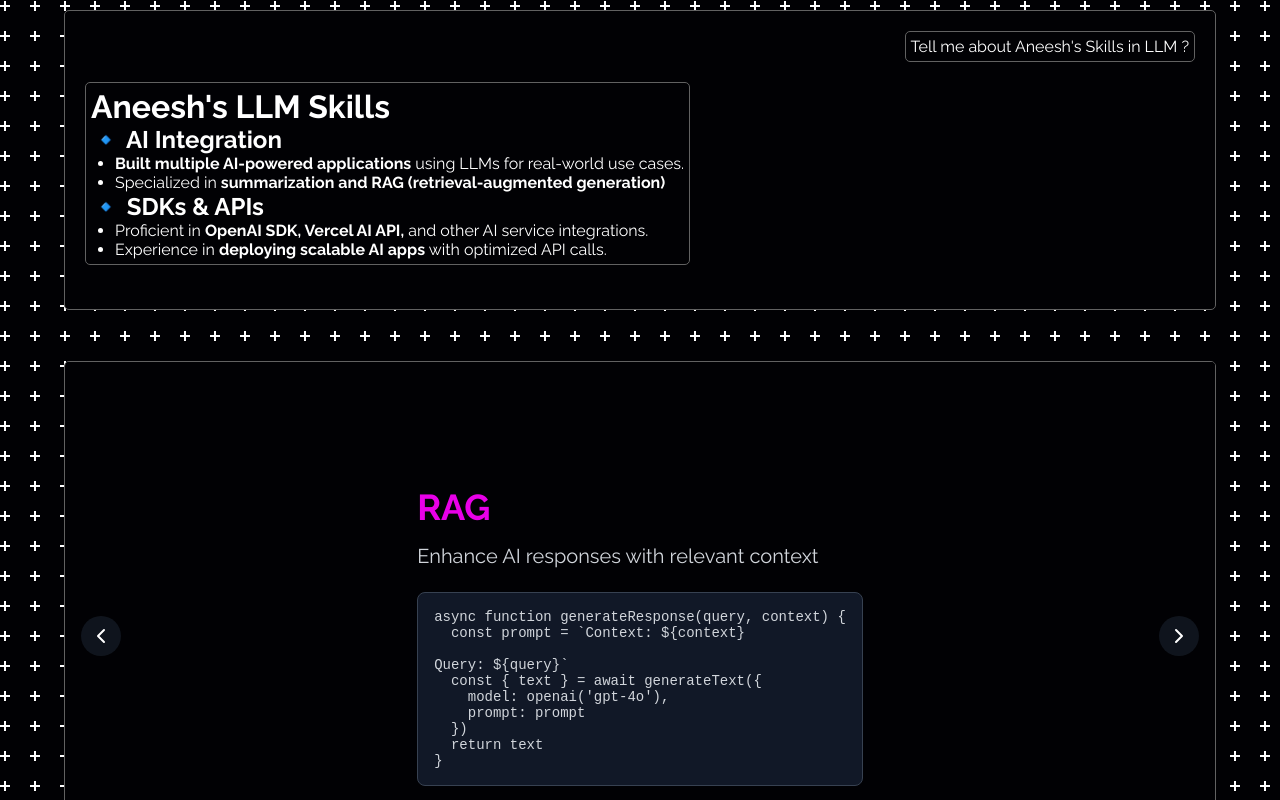
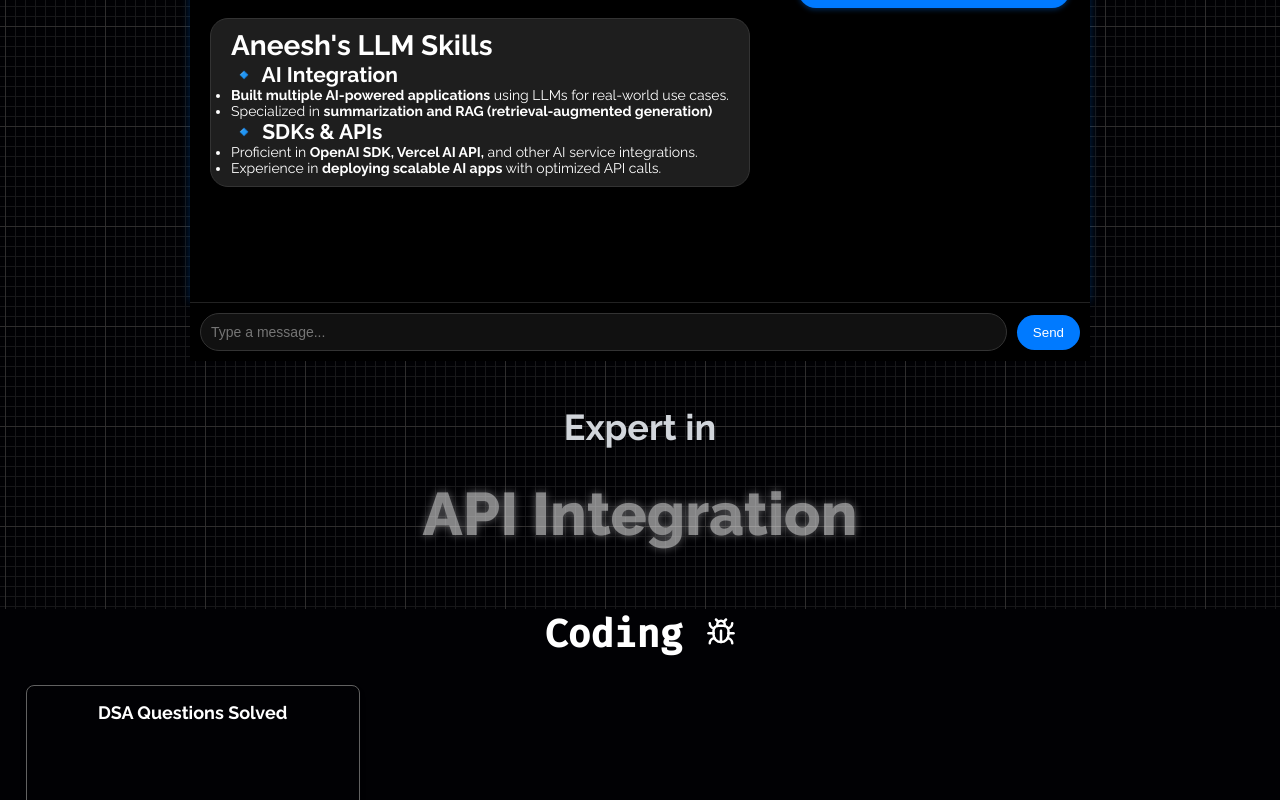
Before and after one commit to aneeshpatne/Personal-Portfolio, a Next.js app: page / in a window 1280 px wide. Shown: the part 2100-2900 px from the top of the page. Built offline with nearby package versions, Linux system fonts and the light colour scheme.

Commit message:
feat: refactor LLM component with chat input functionality and update background image

```diff
--- a/src/components/AI-carousel.jsx
+++ b/src/components/AI-carousel.jsx
@@ -1,146 +1,45 @@
 "use client";
 
-import { useState, useEffect, useCallback } from "react";
+import { useState, useEffect } from "react";
 import { motion, AnimatePresence } from "framer-motion";
-import { ChevronLeft, ChevronRight } from "lucide-react";
 import styles from "./style/AICarousel.module.css";
 
-const slides = [
-  {
-    title: "API Integration",
-    content: "Seamlessly connecting app with AI services",
-    code: `import { openai } from '@ai-sdk/openai'
+const words = ["API Integration", "RAG", "Prompt Engineering"];
 
-const response = await openai.chat.completions.create({
-  model: "gpt-4o",
-  messages: [{ role: "user", content: "Hello, AI!" }]
-})`,
-    color: "#00ffff",
-  },
-  {
-    title: "RAG",
-    content: "Enhance AI responses with relevant context",
-    code: `async function generateResponse(query, context) {
-  const prompt = \`Context: \${context}\n\nQuery: \${query}\`
-  const { text } = await generateText({
-    model: openai('gpt-4o'),
-    prompt: prompt
-  })
-  return text
-}`,
-    color: "#ff00ff",
-  },
-  {
-    title: "Prompt Engineering",
-    content: "Craft effective prompts for optimal AI output",
-    code: `const engineeredPrompt =
-\`You are an helpful resume based asistant.\nTask: Basesd on the context provided answer the question.\nContext: [RELEVANT_INFORMATION]\nOutput format: [DESIRED_FORMAT]\n\nUser query: [USER_INPUT]\n\``,
-    color: "#ffff00",
-  },
-];
-
-export default function AICarousel() {
-  const [currentIndex, setCurrentIndex] = useState(0);
-  const [isPaused, setIsPaused] = useState(false);
-
-  const nextSlide = useCallback(() => {
-    setCurrentIndex((prevIndex) => (prevIndex + 1) % slides.length);
-  }, []);
-
-  const prevSlide = useCallback(() => {
-    setCurrentIndex(
-      (prevIndex) => (prevIndex - 1 + slides.length) % slides.length
-    );
-  }, []);
+const useWordCycle = (words, interval) => {
+  const [index, setIndex] = useState(0);
 
   useEffect(() => {
-    const intervalId = setInterval(() => {
-      if (!isPaused) {
-        nextSlide();
-      }
-    }, 5000);
+    const timer = setInterval(() => {
+      setIndex((current) => (current + 1) % words.length);
+    }, interval);
+    return () => clearInterval(timer);
+  }, [words, interval]);
 
-    return () => clearInterval(intervalId);
-  }, [isPaused, nextSlide]);
+  return words[index];
+};
+
+export default function TextCarousel() {
+  const word = useWordCycle(words, 2000); // Change word every 2 seconds
 
   return (
-    <div
-      className={styles.carouselContainer}
-      onMouseEnter={() => setIsPaused(true)}
-      onMouseLeave={() => setIsPaused(false)}
-    >
-      <AnimatePresence initial={false} custom={currentIndex}>
-        <motion.div
-          key={currentIndex}
-          custom={currentIndex}
-          variants={{
-            enter: (direction) => ({
-              x: direction > 0 ? 1000 : -1000,
-              opacity: 0,
-            }),
-            center: {
-              zIndex: 1,
-              x: 0,
-              opacity: 1,
-            },
-            exit: (direction) => ({
-              zIndex: 0,
-              x: direction < 0 ? 1000 : -1000,
-              opacity: 0,
-            }),
-          }}
-          initial="enter"
-          animate="center"
-          exit="exit"
-          transition={{
-            x: { type: "spring", stiffness: 300, damping: 30 },
-            opacity: { duration: 0.2 },
-          }}
-          className={styles.slide}
-        >
-          <div className={styles.slideContent}>
-            <h2
-              className={styles.slideTitle}
-              style={{ color: slides[currentIndex].color }}
+    <div className={styles.container}>
+      <div className={styles.content}>
+        <h1 className={styles.title}>Expert in</h1>
+        <div className={styles.wordContainer}>
+          <AnimatePresence mode="wait">
+            <motion.span
+              key={word}
+              initial={{ y: 20, opacity: 0 }}
+              animate={{ y: 0, opacity: 1 }}
+              exit={{ y: -20, opacity: 0 }}
+              transition={{ duration: 0.3 }}
+              className={styles.word}
             >
-              {slides[currentIndex].title}
-            </h2>
-            <p className={styles.slideDescription}>
-              {slides[currentIndex].content}
-            </p>
-            <pre className={styles.codeBlock}>
-              <code className={styles.codeText}>
-                {slides[currentIndex].code}
-              </code>
-            </pre>
-          </div>
-        </motion.div>
-      </AnimatePresence>
-
-      <button
-        className={`${styles.navButton} ${styles.prevButton}`}
-        onClick={prevSlide}
-        aria-label="Previous slide"
-      >
-        <ChevronLeft />
-      </button>
-      <button
-        className={`${styles.navButton} ${styles.nextButton}`}
-        onClick={nextSlide}
-        aria-label="Next slide"
-      >
-        <ChevronRight />
-      </button>
-
-      <div className={styles.indicators}>
-        {slides.map((_, index) => (
-          <div
-            key={index}
-            className={`${styles.indicator} ${
-              index === currentIndex ? styles.indicatorActive : ""
-            }`}
-          />
-        ))}
+              {word}
+            </motion.span>
+          </AnimatePresence>
+        </div>
       </div>
     </div>
   );
--- a/src/components/LLM.jsx
+++ b/src/components/LLM.jsx
@@ -71,20 +71,47 @@ const data = [
   "\n\n",
 ];
 
-const MatrixLLM = () => {
+function MatrixLLM() {
+  const [input, setInput] = useState("");
+  const chatEndRef = useRef(null);
+
+  useEffect(() => {
+    chatEndRef.current?.scrollIntoView({ behavior: "smooth" });
+  }, []);
+
+  const sendMessage = () => {
+    if (input.trim() === "") return;
+    setInput("");
+  };
+
   return (
     <div className={styles.Container}>
       <div className={styles.Content}>
-        <div className={styles.contentHeader}>LLM</div>
+        <div className={styles.contentHeader}>Artificial Intelligence</div>
         <div className={styles.contentBody}>
           <SentMessage />
           <ReceiveMessage />
+          <div ref={chatEndRef} />
+        </div>
+        <div className={styles.chatInputContainer}>
+          <div className={styles.chatInput}>
+            <input
+              type="text"
+              value={input}
+              onChange={(e) => setInput(e.target.value)}
+              placeholder="Type a message..."
+              className={styles.chatInputField}
+            />
+            <button onClick={sendMessage} className={styles.chatSendButton}>
+              Send
+            </button>
+          </div>
         </div>
         <AICarousel />
       </div>
     </div>
   );
-};
+}
 
 const SentMessage = function () {
   return (
--- a/src/components/style/AICarousel.module.css
+++ b/src/components/style/AICarousel.module.css
@@ -1,130 +1,31 @@
-.carouselContainer {
-  position: relative;
-  width: 90%;
-  height: 550px;
-  overflow: hidden;
-  border-radius: 5px;
-  border: 1px solid var(--dark-bg-accent);
-  margin: 2%;
-}
-
-.slide {
-  position: absolute;
-  width: 100%;
-  height: 100%;
+.container {
   display: flex;
   align-items: center;
   justify-content: center;
-  background-color: var(--dark-bg);
+  padding: 5%;
 }
 
-.slideContent {
-  color: white;
-  padding: 2rem;
-  max-width: 48rem;
-  z-index: 1;
+.content {
+  text-align: center;
 }
 
-.slideTitle {
+.title {
+  margin-bottom: 1rem;
   font-size: 2.25rem;
   font-weight: bold;
-  margin-bottom: 1rem;
-  animation: pulse 2s infinite;
-}
-
-@keyframes pulse {
-  0%,
-  100% {
-    opacity: 1;
-  }
-  50% {
-    opacity: 0.5;
-  }
-}
-
-.slideDescription {
-  font-size: 1.25rem;
-  margin-bottom: 1.5rem;
   color: #d1d5db;
 }
 
-.codeBlock {
-  background-color: #111827;
-  padding: 1rem;
-  border-radius: 0.5rem;
-  border: 1px solid #374151;
-}
-
-.codeText {
-  font-size: 0.875rem;
-  color: #d1d5db;
-}
-
-.navButton {
-  position: absolute;
-  top: 50%;
-  transform: translateY(-50%);
-  background-color: rgba(31, 41, 55, 0.5);
-  color: white;
-  border: none;
-  width: 2.5rem;
-  height: 2.5rem;
-  border-radius: 50%;
+.wordContainer {
+  height: 5rem;
   display: flex;
   align-items: center;
   justify-content: center;
-  cursor: pointer;
-  transition: background-color 0.3s;
-  z-index: 10;
 }
 
-.navButton:hover {
-  background-color: rgba(31, 41, 55, 0.75);
+.word {
+  font-size: 3.75rem;
+  font-weight: 800;
+  color: white;
+  text-shadow: 0 0 10px rgba(255, 255, 255, 0.7);
 }
-
-.prevButton {
-  left: 1rem;
-}
-
-.nextButton {
-  right: 1rem;
-}
-
-.indicators {
-  position: absolute;
-  bottom: 1rem;
-  left: 50%;
-  transform: translateX(-50%);
-  display: flex;
-  gap: 0.5rem;
-  z-index: 10;
-}
-
-.indicator {
-  width: 0.5rem;
-  height: 0.5rem;
-  border-radius: 50%;
-  background-color: #4b5563;
-}
-
-.indicatorActive {
-  background-color: white;
-}
-@media (max-width: 768px) {
-  .slideTitle {
-    font-size: 1.5rem;
-  }
-
-  .slideDescription {
-    font-size: 1rem;
-  }
-
-  .codeText {
-    font-size: 0.75rem;
-  }
-}
-@media (max-width: 576px) {
-  .codeText {
-    font-size: 0.5rem;
-  }
-}
--- a/src/components/style/LLM.module.css
+++ b/src/components/style/LLM.module.css
@@ -1,3 +1,4 @@
+/* Main Container */
 .Container {
   position: relative;
   width: 100%;
@@ -5,15 +6,13 @@
   overflow-y: auto;
   background-image: url("/assets/img/bg.svg");
   background-size: repeat;
+  display: flex;
+  justify-content: center;
+  align-items: center;
+  padding: 20px;
 }
-.Canvas {
-  position: absolute;
-  top: 0;
-  left: 0;
-  width: 100%;
-  height: 100%;
-  z-index: -1;
-}
+
+/* Chat Content */
 .Content {
   position: relative;
   z-index: 1;
@@ -22,39 +21,108 @@
   flex-direction: column;
   gap: 2%;
   height: 100%;
+  width: 100%;
+  max-width: 900px; /* Increased max-width */
 }
+
+/* Chat Header */
 .contentHeader {
   padding: 2%;
-  font-size: clamp(3rem, 9vw, 6rem);
+  font-size: clamp(2rem, 6vw, 4rem);
   font-weight: 800;
   text-align: center;
+  color: white;
 }
+
+/* Chat Body */
 .contentBody {
   display: flex;
-  gap: 20px;
   flex-direction: column;
+  gap: 10px;
   padding: 20px;
-  min-height: 300px;
-  width: 90%;
-  background-color: var(--dark-bg);
-  border: 1px solid var(--dark-bg-accent);
-  border-radius: 5px;
-  margin: 2%;
+  width: 100%;
+  max-width: 900px;
+  background-color: #000;
+
+  border-radius: 10px 10px 0 0;
+  height: 350px;
+  overflow-y: auto;
+  box-shadow: 0px 0px 10px rgba(0, 122, 255, 0.3);
 }
+
 .sentMessage {
-  padding: 5px;
-  border-radius: 5px;
-  width: fit-content;
-  align-self: end;
-  border: 1px solid var(--dark-bg-accent);
+  padding: 10px 14px;
+  border-radius: 18px;
+  max-width: 80%;
+  align-self: flex-end;
+  background-color: #007aff;
+  color: white;
+  font-size: 14px;
+  text-align: left;
+  box-shadow: 0px 2px 5px rgba(0, 122, 255, 0.3);
 }
+
+/* Received Message (AI) */
 .ReceiveMessage {
-  padding: 5px;
-  border-radius: 5px;
-  width: fit-content;
-  align-self: start;
-  border: 1px solid var(--dark-bg-accent);
+  padding: 10px 20px;
+  border-radius: 18px;
+  max-width: 80%;
+  align-self: flex-start;
+  background-color: #1e1e1e; /* Dark Gray */
+  color: white;
+  font-size: 14px;
+  text-align: left;
+  border: 1px solid #333;
 }
-.ReceiveMessage ul {
-  padding-left: 1.5rem;
+.chatInputContainer {
+  display: flex;
+  align-items: center;
+  background-color: #000;
+  width: 100%;
+  position: sticky;
+  bottom: 0;
 }
+
+/* Chat Input */
+.chatInput {
+  width: 100%;
+  display: flex;
+  align-items: center;
+  padding: 10px;
+  background-color: #000;
+  border-radius: 0 0 10px 10px;
+  border-top: 1px solid #222;
+}
+
+/* Chat Input Field */
+.chatInputField {
+  flex: 1;
+  padding: 10px;
+  border-radius: 20px;
+  border: 1px solid #333;
+  background-color: #111;
+  color: white;
+  outline: none;
+  font-size: 14px;
+}
+
+/* Send Button */
+.chatSendButton {
+  margin-left: 10px;
+  background-color: #007aff;
+  color: white;
+  border: none;
+  padding: 10px 16px;
+  border-radius: 20px;
+  cursor: pointer;
+  transition: 0.3s;
+}
+
+.chatSendButton:hover {
+  background-color: #005ec2;
+}
+@media (max-width: 768px) {
+  .contentBody {
+    height: 500px;
+  }
+}
```
Also changed, not shown: public/assets/img/bg.svg.
